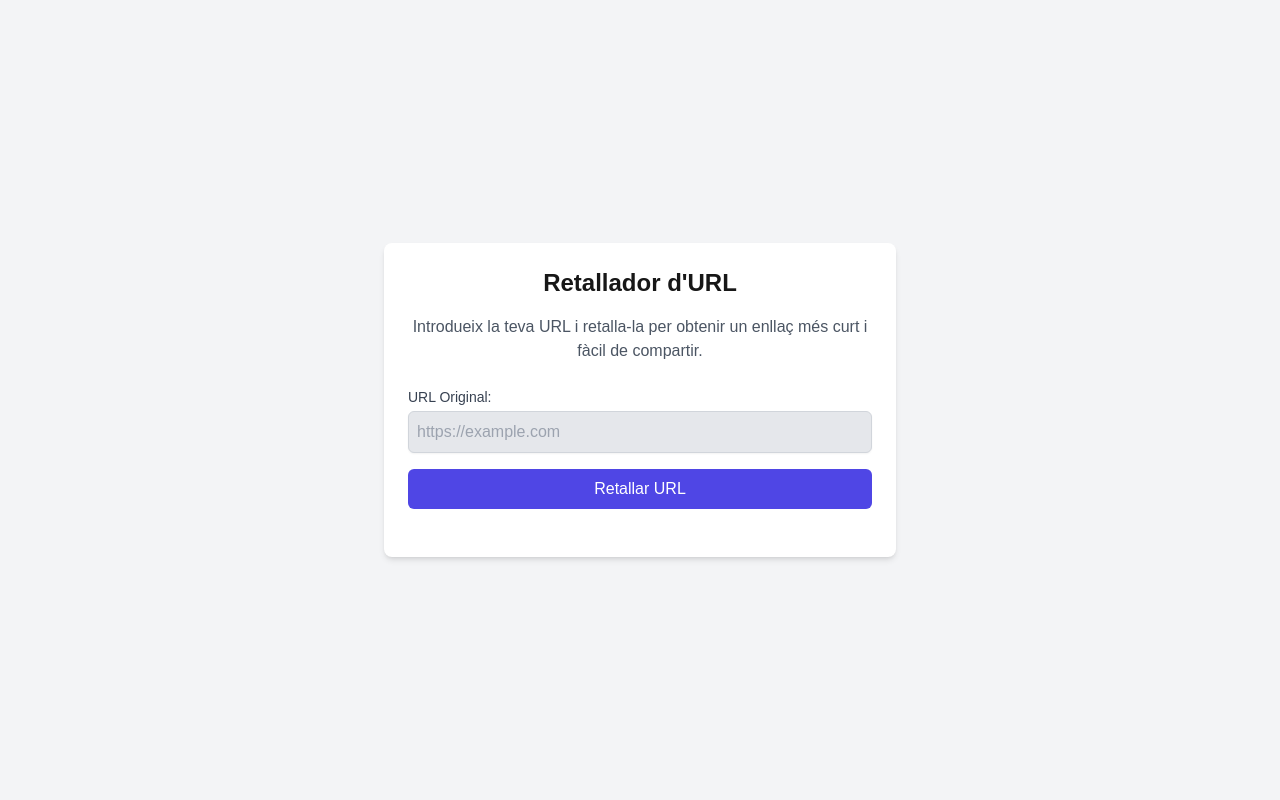
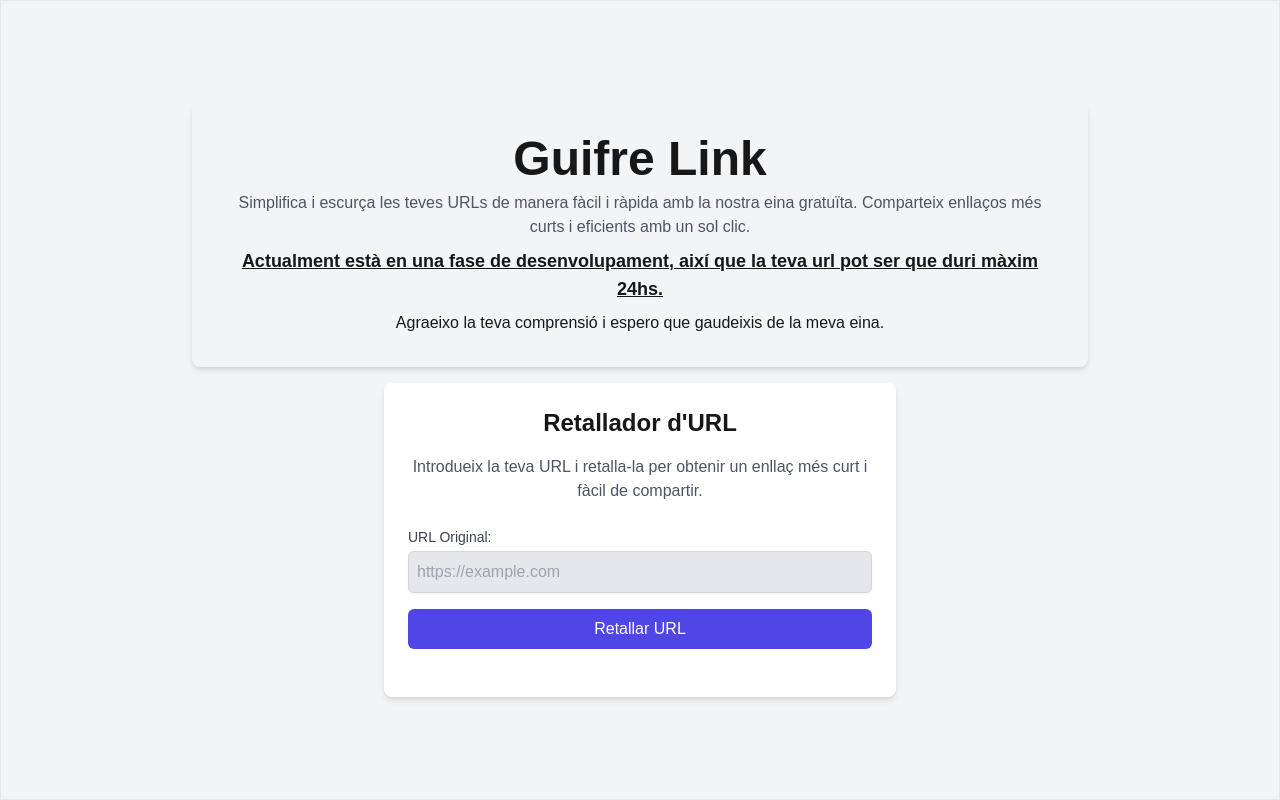
Before and after one commit to guifreribas/guifre_link, a Next.js app: page / in a window 1280 px wide. Built offline with nearby package versions, Linux system fonts and the light colour scheme.

Commit message:
style: enhance homepage layout and content for improved user experience and clarity on service limitations

```diff
--- a/src/app/page.tsx
+++ b/src/app/page.tsx
@@ -3,8 +3,19 @@ import ShortUrlForm from "../components/ShortUrl";
 
 export default function Home() {
   return (
-    <div>
+    <article className="flex flex-col justify-center items-center gap-4 min-h-screen bg-gray-100 dark:bg-gray-800 border">
+
+      <section className="flex flex-col max-w-4xl w-fullbg-white gap-2 p-8 dark:bg-gray-900 rounded-lg shadow-md">
+        <h1 className="text-center font-bold text-2xl md:text-5xl">Guifre Link</h1>
+        <p className="text-center text-gray-600 dark:text-gray-400">
+          Simplifica i escurça les teves URLs de manera fàcil i ràpida amb la
+          nostra eina gratuïta. Comparteix enllaços més curts i eficients amb un
+          sol clic.
+        </p>
+        <p className="text-lg text-center font-bold underline">Actualment està en una fase de desenvolupament, així que la teva url pot ser que duri màxim 24hs.</p>
+        <p className="text-center">Agraeixo la teva comprensió i espero que gaudeixis de la meva eina.</p>
+      </section>
       <ShortUrlForm />
-    </div>
+    </article>
   );
 }
--- a/src/components/ShortUrl.tsx
+++ b/src/components/ShortUrl.tsx
@@ -30,7 +30,7 @@ export default function ShortUrlForm() {
 	};
 
 	return (
-		<div className='flex items-center justify-center min-h-screen bg-gray-100 dark:bg-gray-800'>
+		<div className='w-fit mx-auto flex items-center justify-center bg-gray-100 dark:bg-gray-800'>
 			<div className='max-w-lg w-full bg-white dark:bg-gray-900 rounded-lg shadow-md p-6'>
 				<h1 className='text-2xl font-bold mb-4 text-center'>
 					{`Retallador d'URL`}
```
